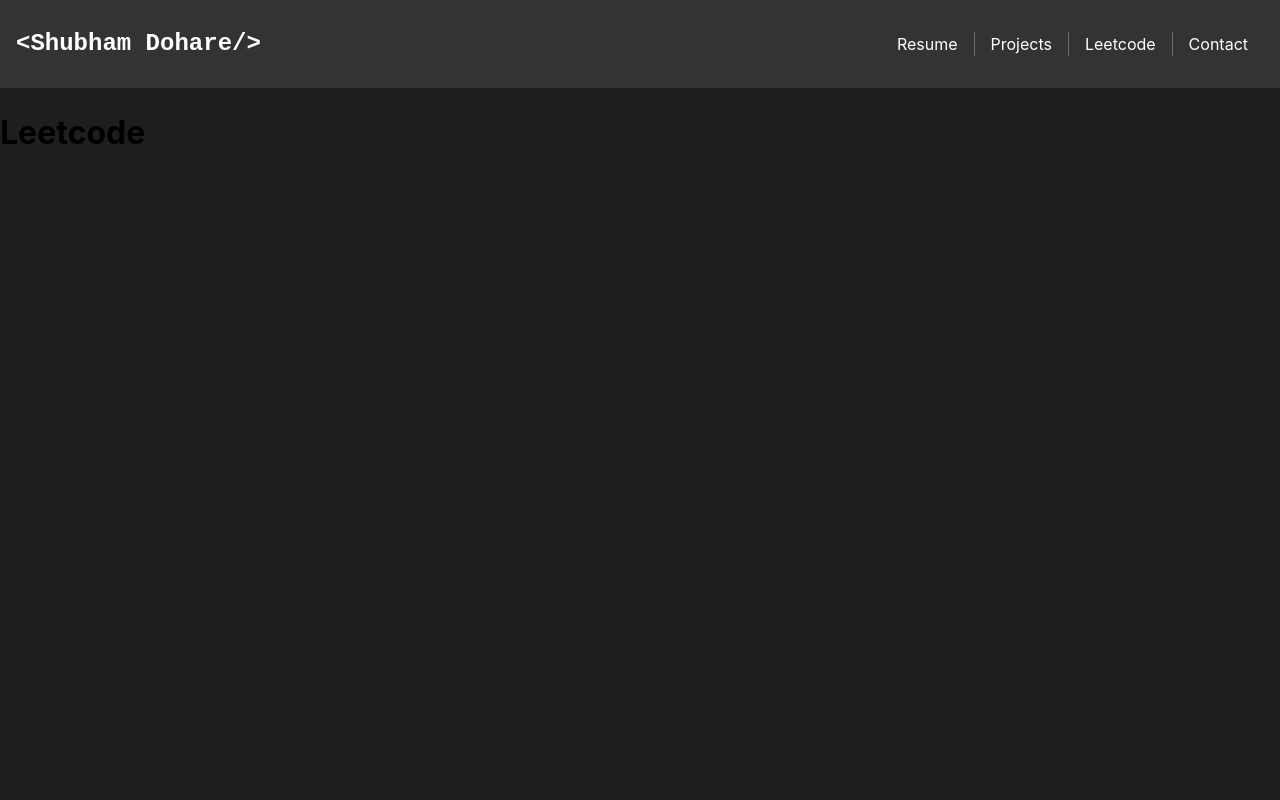
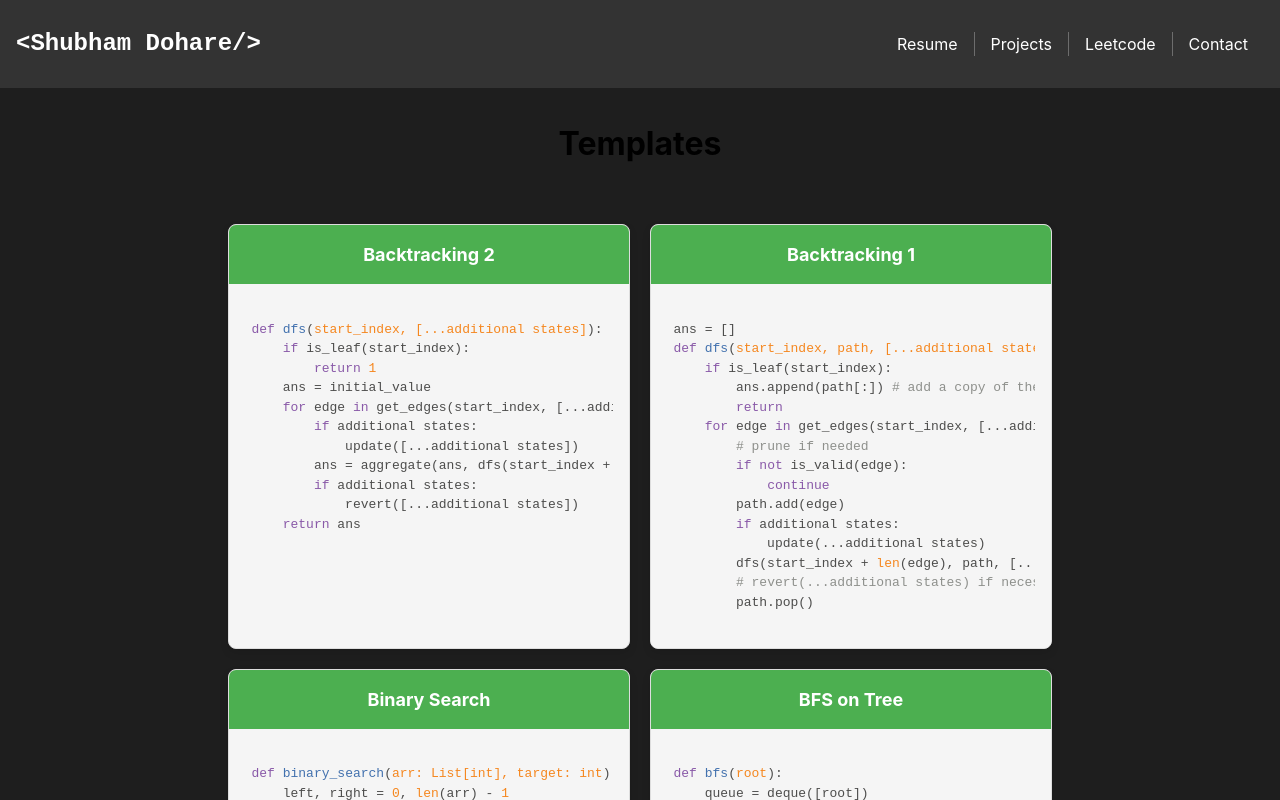
Before and after one commit to shubham199711/personal_website, a React (Vite) app: page /leetcode in a window 1280 px wide. Shown: the top 800 px of the page. Built offline with nearby package versions, Linux system fonts and the light colour scheme.

Commit message:
Added leetcode

```diff
--- a/package.json
+++ b/package.json
@@ -10,10 +10,12 @@
     "preview": "vite preview"
   },
   "dependencies": {
+    "@types/react-syntax-highlighter": "^15.5.13",
     "@types/styled-components": "^5.1.34",
     "react": "^18.3.1",
     "react-dom": "^18.3.1",
     "react-router-dom": "^6.28.1",
+    "react-syntax-highlighter": "^15.6.1",
     "styled-components": "^6.1.14"
   },
   "devDependencies": {
--- a/src/pages/Contact.tsx
+++ b/src/pages/Contact.tsx
@@ -4,6 +4,8 @@ const PageContainer = styled.div`
   font-family: Arial, sans-serif;
   margin: 2rem auto;
   max-width: 800px;
+  background-color: #1e1e1e;
+  color: white;
 `;
 
 const Section = styled.div`
@@ -12,7 +14,7 @@ const Section = styled.div`
 
 const SectionTitle = styled.h2`
   font-size: 1.5rem;
-  color: #333;
+  color: #fff;
   margin-bottom: 0.5rem;
   border-bottom: 2px solid #ddd;
   padding-bottom: 0.25rem;
@@ -22,6 +24,7 @@ const Paragraph = styled.p`
   font-size: 1rem;
   color: #555;
   margin: 0.5rem 0;
+  color: white;
 `;
 
 const List = styled.ul`
@@ -32,7 +35,7 @@ const List = styled.ul`
 
 const ListItem = styled.li`
   font-size: 1rem;
-  color: #555;
+  color: #ddd;
   margin-bottom: 0.5rem;
 `;
 
@@ -47,7 +50,7 @@ const Link = styled.a`
 
 const HeaderTitle = styled.h1`
   font-size: 2rem;
-  color: #333;
+  color: #fff;
   text-align: center;
   margin: 2rem 0;
   padding-bottom: 0.25rem;
--- a/src/pages/Leetcode.tsx
+++ b/src/pages/Leetcode.tsx
@@ -1,9 +1,118 @@
-const Leetcode = () => {
-  return (
-    <div>
-      <h1>Leetcode</h1>
-    </div>
-  );
-};
+import styled from "styled-components";
+import { Light as SyntaxHighlighter } from "react-syntax-highlighter";
+import { tomorrow } from "react-syntax-highlighter/dist/esm/styles/hljs";
+
+const Container = styled.div`
+  display: flex;
+  flex-wrap: wrap;
+  justify-content: center;
+  gap: 20px;
+  height: 100%;
+  padding: 20px;
+  background-color: #1e1e1e;
+`;
+
+const Card = styled.div`
+  width: 400px;
+  background-color: #f5f5f5;
+  border: 1px solid #ddd;
+  border-radius: 8px;
+  box-shadow: 0 4px 8px rgba(0, 0, 0, 0.1);
+  overflow: hidden;
+`;
+
+const Title = styled.h3`
+  margin: 0;
+  padding: 16px;
+  background-color: #4caf50;
+  color: white;
+  text-align: center;
+  font-size: 18px;
+`;
+
+const CodeBlock = styled.div`
+  padding: 16px;
+  background-color: #f5f5f5;
+  pre {
+    background: #f5f5f5 !important;
+  }
+`;
+
+const HeaderTitle = styled.h1`
+  font-size: 2rem;
+  text-align: center;
+  background-color: #1e1e1e;
+  margin: 2rem 0;
+  padding-bottom: 0.25rem;
+`;
+
+const templates = [
+  {
+    title: "Backtracking 2",
+    code: `def dfs(start_index, [...additional states]):\n    if is_leaf(start_index):\n        return 1\n    ans = initial_value\n    for edge in get_edges(start_index, [...additional states]):\n        if additional states: \n            update([...additional states])\n        ans = aggregate(ans, dfs(start_index + len(edge), [...additional states]))\n        if additional states: \n            revert([...additional states])\n    return ans`,
+  },
+  {
+    title: "Backtracking 1",
+    code: `ans = []\ndef dfs(start_index, path, [...additional states]):\n    if is_leaf(start_index):\n        ans.append(path[:]) # add a copy of the path to the result\n        return\n    for edge in get_edges(start_index, [...additional states]):\n        # prune if needed\n        if not is_valid(edge):\n            continue\n        path.add(edge)\n        if additional states:\n            update(...additional states)\n        dfs(start_index + len(edge), path, [...additional states])\n        # revert(...additional states) if necessary e.g. permutations\n        path.pop()`,
+  },
+  {
+    title: "Binary Search",
+    code: `def binary_search(arr: List[int], target: int) -> int:\n    left, right = 0, len(arr) - 1\n    first_true_index = -1\n    while left <= right:\n        mid = (left + right) // 2\n        if feasible(mid):\n            first_true_index = mid\n            right = mid - 1\n        else:\n            left = mid + 1\n\n    return first_true_index`,
+  },
+  {
+    title: "BFS on Tree",
+    code: `def bfs(root):\n    queue = deque([root])\n    while len(queue) > 0:\n        node = queue.popleft()\n        for child in node.children:\n            if is_goal(child):\n                return FOUND(child)\n            queue.append(child)\n    return NOT_FOUND`,
+  },
+  {
+    title: "DFS on Tree",
+    code: `def dfs(root, target):\n    if root is None:\n        return None\n    if root.val == target:\n        return root\n    left = dfs(root.left, target)\n    if left is not None:\n        return left\n    return dfs(root.right, target)`,
+  },
+  {
+    title: "BFS on Graphs",
+    code: `def bfs(root):\n    queue = deque([root])\n    visited = set([root])\n    while len(queue) > 0:\n        node = queue.popleft()\n        for neighbor in get_neighbors(node):\n            if neighbor in visited:\n                continue\n            queue.append(neighbor)\n            visited.add(neighbor)`,
+  },
+  {
+    title: "DFS on Graphs",
+    code: `def dfs(root, visited):\n    for neighbor in get_neighbors(root):\n        if neighbor in visited:\n            continue\n        visited.add(neighbor)\n        dfs(neighbor, visited)`,
+  },
+  {
+    title: "BFS on a Matrix",
+    code: `num_rows, num_cols = len(grid), len(grid[0])\ndef get_neighbors(coord):\n    row, col = coord\n    delta_row = [-1, 0, 1, 0]\n    delta_col = [0, 1, 0, -1]\n    res = []\n    for i in range(len(delta_row)):\n        neighbor_row = row + delta_row[i]\n        neighbor_col = col + delta_col[i]\n        if 0 <= neighbor_row < num_rows and 0 <= neighbor_col < num_cols:\n            res.append((neighbor_row, neighbor_col))\n    return res\n\nfrom collections import deque\n\ndef bfs(starting_node):\n    queue = deque([starting_node])\n    visited = set([starting_node])\n    while len(queue) > 0:\n        node = queue.popleft()\n        for neighbor in get_neighbors(node):\n            if neighbor in visited:\n                continue\n            # Do stuff with the node if required\n            # ...\n            queue.append(neighbor)\n            visited.add(neighbor)`,
+  },
+  {
+    title: "Mono Stack",
+    code: `def mono_stack(insert_entries):\n    stack = []\n    for entry in insert_entries:\n        while stack and stack[-1] <= entry:\n            stack.pop()\n            # Do something with the popped item here\n        stack.append(entry)`,
+  },
+  {
+    title: "Sliding Window (Fixed Size)",
+    code: `def sliding_window_fixed(input, window_size):\n    ans = window = input[0:window_size]\n    for right in range(window_size, len(input)):\n        left = right - window_size\n        remove input[left] from window\n        append input[right] to window\n        ans = optimal(ans, window)\n    return ans`,
+  },
+  {
+    title: "Sliding Window Flexible - Longest",
+    code: `def sliding_window_flexible_longest(input):\n    initialize window, ans\n    left = 0\n    for right in range(len(input)):\n        append input[right] to window\n        while invalid(window):        # update left until window is valid again\n            remove input[left] from window\n            left += 1\n        ans = max(ans, window)        # window is guaranteed to be valid here\n    return ans`,
+  },
+  {
+    title: "Sliding Window Flexible - Shortest",
+    code: `def sliding_window_flexible_shortest(input):\n    initialize window, ans\n    left = 0\n    for right in range(len(input)):\n        append input[right] to window\n        while valid(window):\n            ans = min(ans, window)      # window is guaranteed to be valid here\n            remove input[left] from window\n            left += 1\n    return ans`,
+  },
+];
+
+const Leetcode = () => (
+  <>
+    <HeaderTitle>Templates</HeaderTitle>
+    <Container>
+      {templates.map((template, index) => (
+        <Card key={index}>
+          <Title>{template.title}</Title>
+          <CodeBlock>
+            <SyntaxHighlighter language="python" style={tomorrow}>
+              {template.code}
+            </SyntaxHighlighter>
+          </CodeBlock>
+        </Card>
+      ))}
+    </Container>
+  </>
+);
 
 export default Leetcode;
--- a/src/pages/Resume.tsx
+++ b/src/pages/Resume.tsx
@@ -5,7 +5,7 @@ const ResumeContainer = styled.div`
   flex-direction: column;
   justify-content: center;
   padding: 40px 150px;
-  background-color: #1e1e1e;
+  background-color: #1e1e1e !important;
   color: white;
   height: 100%;
   font-family: Arial, sans-serif;
```
Also changed, not shown: 1 other file (tests, documents, lock files or other folders).
